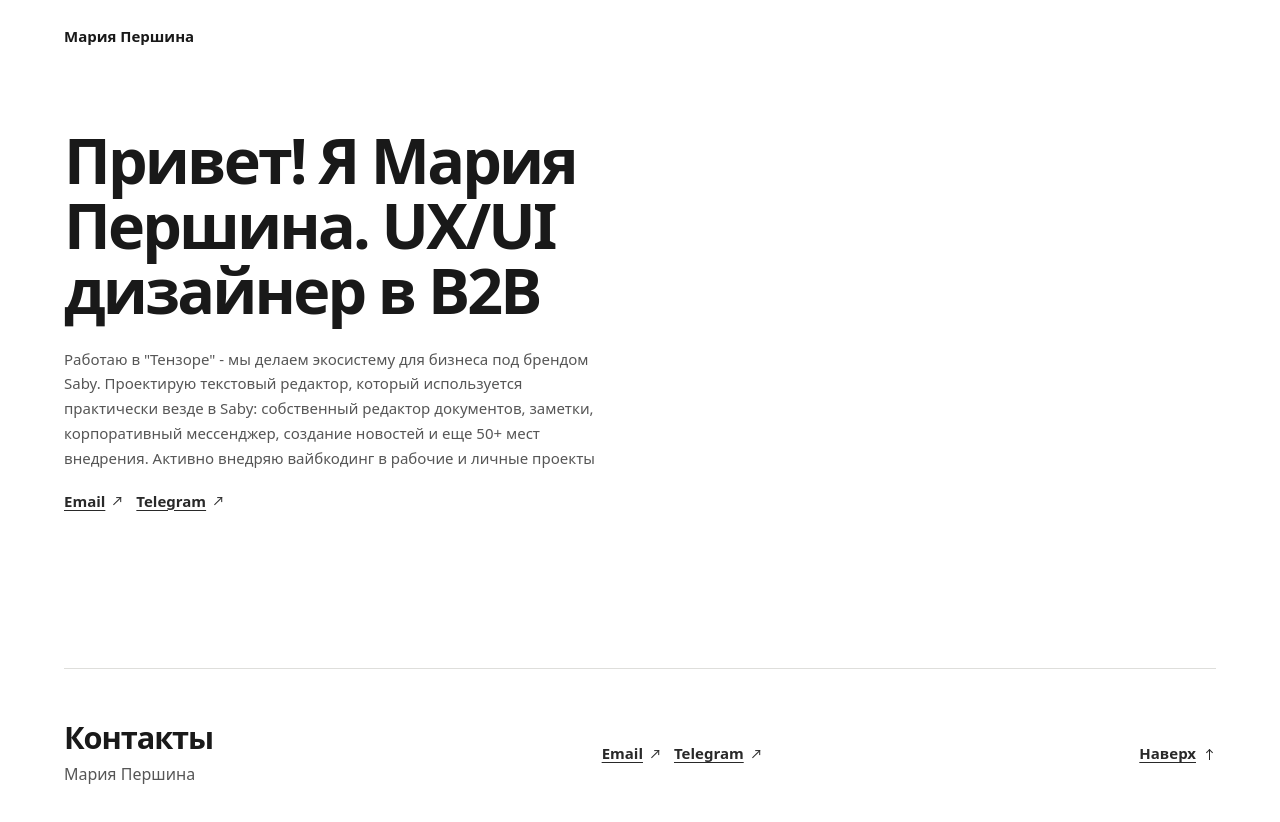
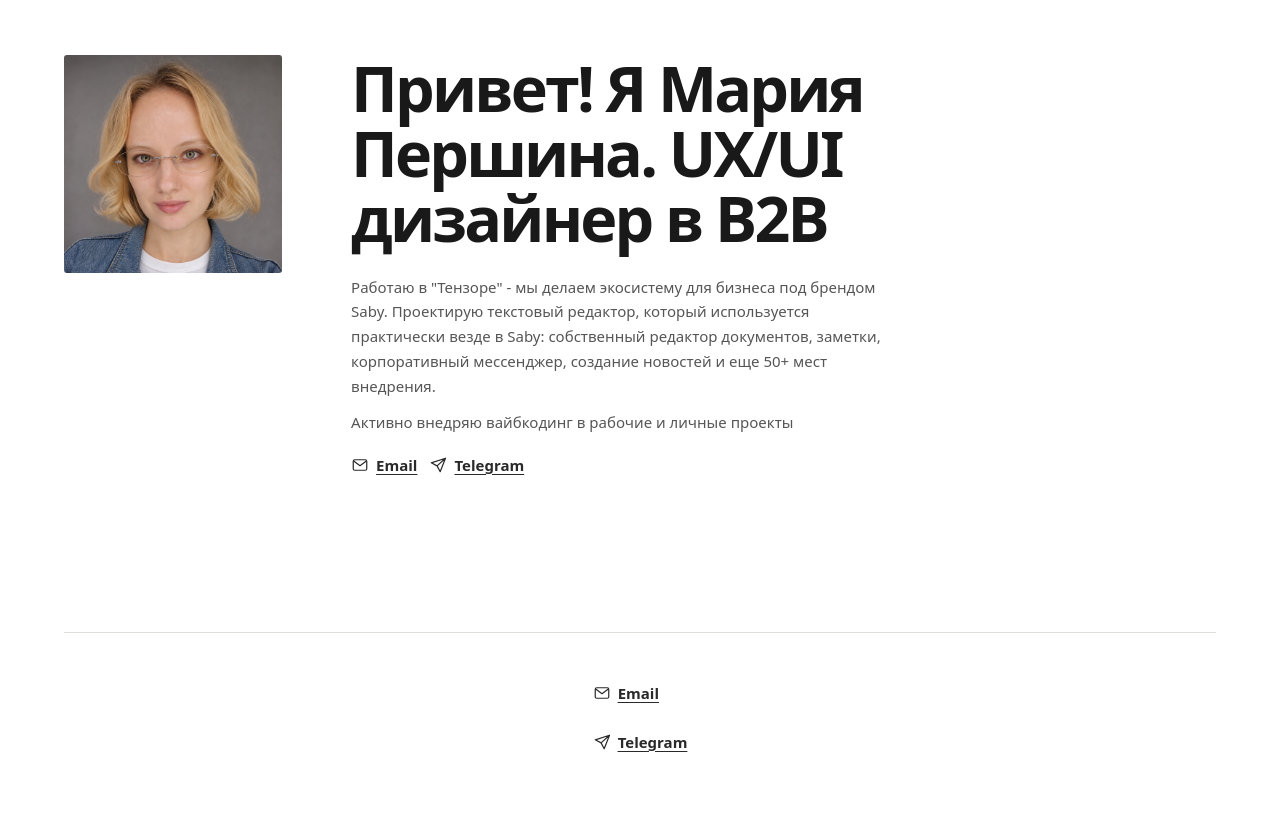
Before and after one commit to pershmary/portfolio, an Astro site: page / in a window 1280 px wide. Built offline with nearby package versions, Linux system fonts and the light colour scheme; Astro itself is replaced by a stand-in of ours.

Commit message:
Add portrait and simplify homepage contacts

```diff
--- a/src/components/Contacts.astro
+++ b/src/components/Contacts.astro
@@ -1,11 +1,21 @@
 ---
 import { profile } from '../data/profile';
+
+const contacts = profile.resume ? [...profile.contacts, profile.resume] : profile.contacts;
 ---
 <ul class="contact-links" aria-label="Способы связи">
-  {profile.contacts.map(({ href, label }) => <li><a href={href}>
-    {label} <span class="arrow arrow-out" aria-hidden="true"></span>
+  {contacts.map(({ href, label, icon }) => <li><a href={href}>
+    {icon === 'email' && (
+      <svg class="contact-icon" width="18" height="18" viewBox="0 0 24 24" fill="none" stroke="currentColor" stroke-width="1.6" stroke-linecap="round" stroke-linejoin="round" aria-hidden="true">
+        <rect x="3" y="5" width="18" height="14" rx="2" />
+        <path d="m4 7 8 6 8-6" />
+      </svg>
+    )}
+    {icon === 'telegram' && (
+      <svg class="contact-icon" width="18" height="18" viewBox="0 0 24 24" fill="none" stroke="currentColor" stroke-width="1.6" stroke-linecap="round" stroke-linejoin="round" aria-hidden="true">
+        <path d="m22 3-7.1 18-4.1-7.8L3 9.1 22 3ZM22 3 10.8 13.2" />
+      </svg>
+    )}
+    {label}
   </a></li>)}
-  {profile.resume && <li><a href={profile.resume.href}>
-    {profile.resume.label} <span class="arrow arrow-out" aria-hidden="true"></span>
-  </a></li>}
 </ul>
--- a/src/components/Footer.astro
+++ b/src/components/Footer.astro
@@ -1,14 +1,8 @@
 ---
-import { profile } from '../data/profile';
 import Contacts from './Contacts.astro';
 ---
 <footer class="footer" id="contacts">
   <div class="container footer-inner">
-    <div>
-      <h2>Контакты</h2>
-      <p>{profile.name}</p>
-    </div>
     <Contacts />
-    <a class="top-link" href="#top">Наверх <span class="arrow arrow-up" aria-hidden="true"></span></a>
   </div>
 </footer>
--- a/src/components/Header.astro
+++ /dev/null
@@ -1,17 +0,0 @@
----
-import { sitePath } from '../data/paths';
-import { profile } from '../data/profile';
-import { showConcepts, showWork } from '../data/work';
-
-const home = Astro.url.pathname.replace(/\/$/, '') === sitePath('/').replace(/\/$/, '');
-const section = (id: string) => `${home ? '' : sitePath('/')}#${id}`;
----
-<header class="header" id="top">
-  <div class="container header-inner">
-    <a class="wordmark" href={home ? '#top' : sitePath('/')}>{profile.name}</a>
-    {(showWork || showConcepts) && <nav aria-label="Основная навигация">
-      {showWork && <a href={section('cases')}>Кейсы</a>}
-      {showConcepts && <a href={section('concepts')}>Концепты</a>}
-    </nav>}
-  </div>
-</header>
--- a/src/components/Hero.astro
+++ b/src/components/Hero.astro
@@ -13,7 +13,9 @@ const hasPortraitArea = Boolean(portrait) || import.meta.env.DEV;
   </div>}
   <div class="hero-copy">
     <h1 id="hello">{profile.greeting} {profile.name}. {profile.role}</h1>
-    <p class="hero-bio">{profile.bio}</p>
+    <div class="hero-bio">
+      {profile.bio.map((paragraph) => <p>{paragraph}</p>)}
+    </div>
     <Contacts />
   </div>
 </section>
--- a/src/data/profile.ts
+++ b/src/data/profile.ts
@@ -1,8 +1,10 @@
 import type { ImageMetadata } from 'astro';
+import portrait from '../assets/portfolio/maria-pershina.webp';
 
 type Contact = {
   label: string;
   href: string;
+  icon?: 'email' | 'telegram';
 };
 
 type Portrait = {
@@ -14,7 +16,7 @@ type Profile = {
   name: string;
   greeting: string;
   role: string;
-  bio: string;
+  bio: string[];
   contacts: Contact[];
   portrait?: Portrait;
   resume?: Contact;
@@ -24,10 +26,14 @@ export const profile: Profile = {
   name: 'Мария Першина',
   greeting: 'Привет! Я',
   role: 'UX/UI дизайнер в B2B',
-  bio: 'Работаю в "Тензоре" - мы делаем экосистему для бизнеса под брендом Saby. Проектирую текстовый редактор, который используется практически везде в Saby: собственный редактор документов, заметки, корпоративный мессенджер, создание новостей и еще 50+ мест внедрения. Активно внедряю вайбкодинг в рабочие и личные проекты',
+  portrait: { image: portrait, alt: 'Мария Першина' },
+  bio: [
+    'Работаю в "Тензоре" - мы делаем экосистему для бизнеса под брендом Saby. Проектирую текстовый редактор, который используется практически везде в Saby: собственный редактор документов, заметки, корпоративный мессенджер, создание новостей и еще 50+ мест внедрения.',
+    'Активно внедряю вайбкодинг в рабочие и личные проекты',
+  ],
   contacts: [
-    { label: 'Email', href: 'mailto:mariabaranova97@yandex.ru' },
-    { label: 'Telegram', href: 'https://t.me/mariaa_pershina' },
+    { label: 'Email', icon: 'email', href: 'mailto:mariabaranova97@yandex.ru' },
+    { label: 'Telegram', icon: 'telegram', href: 'https://t.me/mariaa_pershina' },
   ],
 };
 
--- a/src/data/work.ts
+++ b/src/data/work.ts
@@ -25,5 +25,4 @@ export const homeConcepts = (await getCollection('concepts')).sort(byOrder).filt
 );
 
 export const showWork = homeCases.length > 0;
-export const showConcepts = homeConcepts.length > 0;
 export const profileDescription = `${profile.name} — ${profile.role}. Проектирую текстовый редактор Saby.`;
--- a/src/layouts/SiteLayout.astro
+++ b/src/layouts/SiteLayout.astro
@@ -4,7 +4,6 @@ import '@fontsource-variable/manrope';
 import '../styles/site.css';
 import { getImage } from 'astro:assets';
 import type { ImageMetadata } from 'astro';
-import Header from '../components/Header.astro';
 import Footer from '../components/Footer.astro';
 import { profile } from '../data/profile';
 
@@ -36,7 +35,7 @@ const ogImage = Astro.site && socialImage
     <meta name="description" content={description} />
     <meta name="theme-color" content={home ? "#ffffff" : "#f9f9f6"} />
     {import.meta.env.DEV && <meta name="robots" content="noindex, nofollow" />}
-    <link rel="icon" type="image/svg+xml" href={sitePath('/favicon.svg')} />
+    <link rel="icon" type="image/png" sizes="48x48" href={sitePath('/favicon.png')} />
     {canonical && <link rel="canonical" href={canonical} />}
     <meta property="og:type" content={type} />
     <meta property="og:locale" content="ru_RU" />
@@ -49,7 +48,6 @@ const ogImage = Astro.site && socialImage
   </head>
   <body class:list={{ "portfolio-home": home }}>
     <a class="skip-link" href="#main">К содержанию</a>
-    <Header />
     <main class="container" id="main">
       <slot />
     </main>
--- a/src/styles/home.css
+++ b/src/styles/home.css
@@ -11,9 +11,6 @@
   --column-gap: clamp(16px, 2vw, 28px);
   --radius: 3px;
 }
-
-.portfolio-home .header-inner { min-height: 72px; border-bottom: 0; }
-.portfolio-home .header nav a { color: var(--muted); }
 
 .portfolio-home .hero {
   grid-template-columns: clamp(148px, 18vw, 218px) minmax(0, 1fr);
@@ -54,6 +51,8 @@
   font-size: 0.9375rem;
 }
 
+.portfolio-home .hero-bio p + p { margin-top: 0.75em; }
+
 .portfolio-home .section h2 {
   font-size: clamp(1.85rem, 3.3vw, 2.8rem);
   font-weight: var(--weight-semibold);
@@ -84,7 +83,6 @@
 .portfolio-home .footer-inner { border-top: 1px solid var(--line); }
 
 @media (max-width: 680px) {
-  .portfolio-home .header-inner { min-height: 60px; }
   .portfolio-home .hero {
     grid-template-columns: minmax(0, 1fr);
     gap: 18px;
--- a/src/styles/site.css
+++ b/src/styles/site.css
@@ -56,26 +56,6 @@ h3 { font-size: clamp(1.15rem, 1.55vw, 1.35rem); line-height: 1.3; }
   transform: translateY(-150%);
 }
 .skip-link:focus { transform: translateY(0); }
-
-.header-inner {
-  display: flex;
-  align-items: center;
-  justify-content: space-between;
-  gap: 12px;
-  min-height: 76px;
-  border-bottom: 1px solid var(--line);
-}
-.header nav { display: flex; align-items: center; gap: clamp(16px, 3vw, 40px); }
-.header a {
-  display: inline-flex;
-  align-items: center;
-  min-height: 44px;
-  text-decoration: none;
-  font-size: 0.9375rem;
-  font-weight: var(--weight-semibold);
-}
-.header .wordmark { font-weight: var(--weight-bold); }
-.header a:hover { text-decoration: underline; }
 
 .hero {
   display: grid;
@@ -152,9 +132,9 @@ h3 { font-size: clamp(1.15rem, 1.55vw, 1.35rem); line-height: 1.3; }
   transform: rotate(45deg);
 }
 .arrow-out { transform: rotate(-45deg); }
-.arrow-up { transform: rotate(-90deg); }
 .arrow-left { transform: rotate(180deg); }
 
+.contact-icon { width: 1.125rem; height: 1.125rem; flex: none; }
 .contact-links a:hover { background: var(--accent); color: var(--white); }
 
 .section { border-top: 1px solid var(--line); padding-top: clamp(24px, 3vw, 40px); }
@@ -303,15 +283,12 @@ figcaption { margin-top: 8px; color: var(--muted); font-size: 0.875rem; }
 
 .footer { background: var(--portrait); }
 .footer-inner {
-  display: grid;
-  grid-template-columns: minmax(0, 1fr) minmax(0, 1fr) auto;
-  align-items: center;
-  gap: var(--column-gap);
-  padding-block: clamp(28px, 4vw, 56px);
+  display: flex;
+  justify-content: center;
+  padding-block: clamp(24px, 3vw, 44px);
 }
-.footer h2 { font-size: clamp(1.6rem, 2.4vw, 2.25rem); }
-.footer p { margin-top: 6px; color: var(--muted); }
-.top-link, .text-link {
+.footer .contact-links { flex-direction: column; align-items: flex-start; }
+.text-link {
   display: inline-flex;
   align-items: center;
   gap: 8px;
@@ -320,7 +297,7 @@ figcaption { margin-top: 8px; color: var(--muted); font-size: 0.875rem; }
   font-size: 0.9375rem;
   font-weight: var(--weight-bold);
 }
-.top-link:hover, .text-link:hover { text-decoration-thickness: 2px; }
+.text-link:hover { text-decoration-thickness: 2px; }
 
 .case-intro { padding-block: clamp(32px, 6vw, 80px) clamp(24px, 4vw, 56px); }
 .back-link { margin-bottom: clamp(16px, 3vw, 40px); }
@@ -363,9 +340,6 @@ figcaption { margin-top: 8px; color: var(--muted); font-size: 0.875rem; }
 }
 
 @media (max-width: 680px) {
-  .header-inner { min-height: 60px; }
-  .header nav { gap: clamp(9px, 3vw, 17px); }
-  .header a { font-size: clamp(0.75rem, 3.35vw, 0.875rem); }
   .hero {
     grid-template-columns: minmax(0, 1fr);
     gap: 25px;
@@ -378,9 +352,6 @@ figcaption { margin-top: 8px; color: var(--muted); font-size: 0.875rem; }
   .case-grid { grid-template-columns: 1fr; }
   .concept-images { grid-template-columns: minmax(0, 1fr); }
   .concept-screen { max-width: 440px; }
-  .footer-inner { grid-template-columns: 1fr auto; }
-  .footer-inner .contact-links { grid-row: 2; }
-  .top-link { grid-area: 2 / 2; }
   .case-page > .case-cover { aspect-ratio: 16 / 10; }
 }
 
```
Also changed, not shown: README.md, public/favicon.png (added), public/favicon.svg (deleted), src/assets/portfolio/maria-pershina.webp (added).
